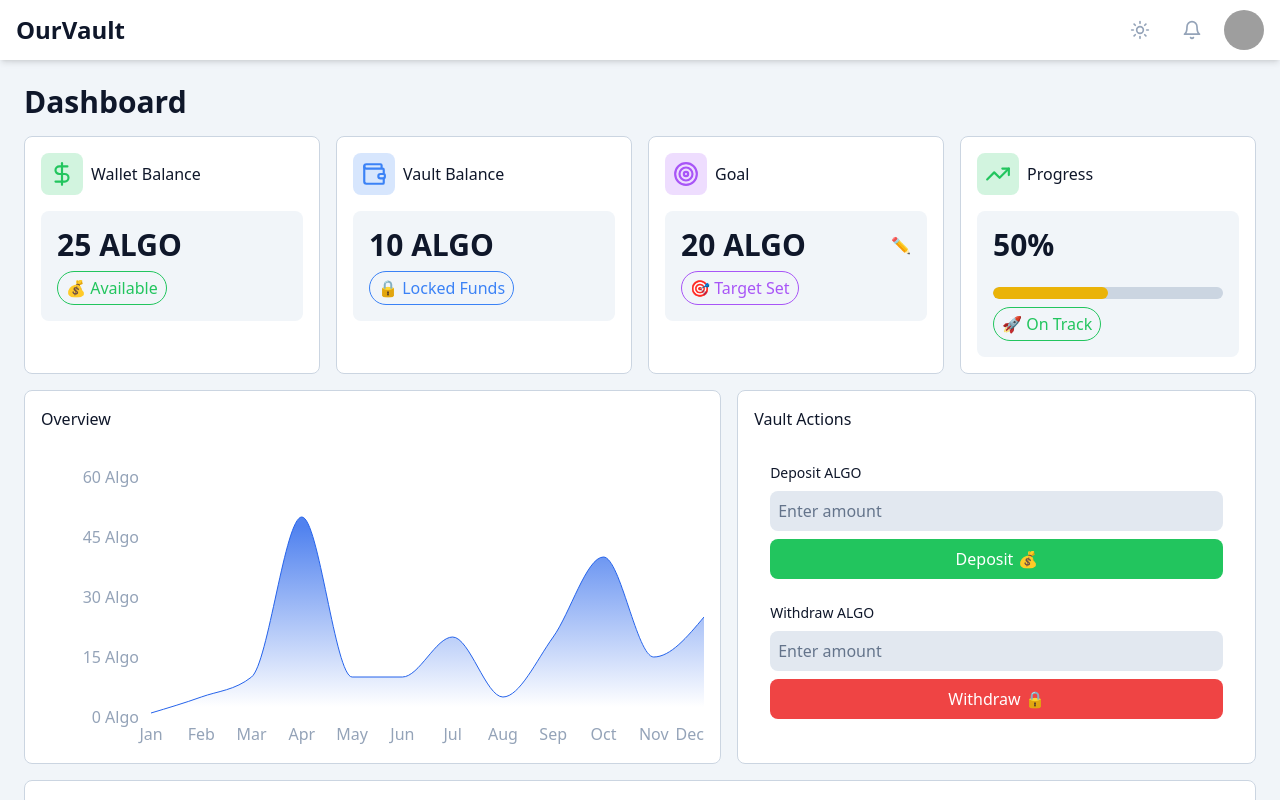
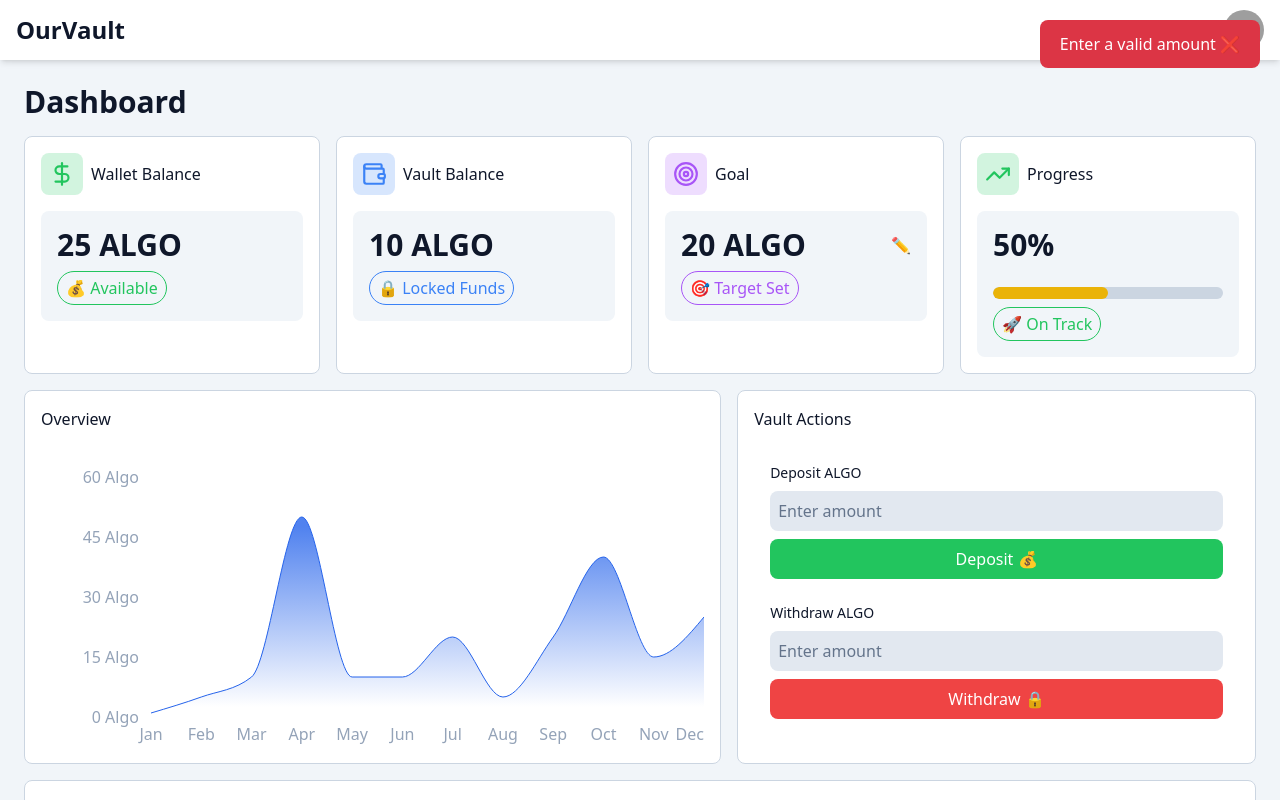
Before and after one commit to itisrudraa/temp-ds-repo, a React (Vite) app: page / in a window 1280 px wide. Both pictures are taken after a click on the button "Deposit 💰". Built offline with nearby package versions, Linux system fonts and the light colour scheme; grey boxes are pictures that could not be loaded.

Commit message:
replace alert with notification bar

```diff
--- a/src/index.css
+++ b/src/index.css
@@ -70,3 +70,37 @@
 .recharts-tooltip-item {
     @apply text-base font-medium !text-blue-500 dark:!text-blue-600;
 }
+
+.notification {
+    position: fixed;
+    top: 20px;
+    right: 20px;
+    padding: 12px 20px;
+    border-radius: 8px;
+    font-weight: 500;
+    z-index: 1000;
+    color: white;
+    animation: slideIn 0.3s ease;
+}
+
+.notification.success {
+    background: #28a745;
+}
+
+.notification.error {
+    background: #dc3545;
+}
+
+.notification.warning {
+    background: #ffc107;
+    color: black;
+}
+
+@keyframes slideIn {
+    from {
+        transform: translateX(100%);
+    }
+    to {
+        transform: translateX(0);
+    }
+}
--- a/src/routes/dashboard/page.jsx
+++ b/src/routes/dashboard/page.jsx
@@ -23,6 +23,20 @@ const DashboardPage = () => {
             saved: 10,
             goal: 20
         };
+
+        const [notification, setNotification] = useState({
+    message: "",
+    type: "",
+    show: false
+});
+
+const showNotification = (message, type = "info") => {
+    setNotification({ message, type, show: true });
+
+    setTimeout(() => {
+        setNotification(prev => ({ ...prev, show: false }));
+    }, 3000);
+};
         const progress = goal > 0 ? (vaultData.saved / goal) * 100 : 0;
 
         const handleDeposit = () => {
@@ -30,7 +44,7 @@ const DashboardPage = () => {
 
             // to handle Invalid input
            if (!amount || amount <= 0) {
-                alert("Enter a valid amount ❌");
+        showNotification("Enter a valid amount ❌", "error");
         return;
     }
 
@@ -46,6 +60,8 @@ const DashboardPage = () => {
                 ...prev
             ]);
 
+                showNotification("Deposit successful ✅", "success");
+
             setDepositAmount("");
         };
 
@@ -53,13 +69,13 @@ const DashboardPage = () => {
             const amount = Number(withdrawAmount);
 
              if (!amount || amount <= 0) {
-                alert("Enter valid amount ❌");
+        showNotification("Enter valid amount ❌", "error");
         return;
     }
 
             // smart Goal lock
             if (vaultData.saved < goal) {
-                alert("Funds are locked until goal is reached 🔒");
+        showNotification("Funds are locked until goal is reached 🔒", "warning");
 
         setTransactions(prev => [
             {
@@ -75,7 +91,7 @@ const DashboardPage = () => {
 
             // 🚫 Prevent overdraft
             if (amount > vaultData.saved) {
-                alert("Insufficient balance ❌");
+        showNotification("Insufficient balance ❌", "error");
         return;
     }
 
@@ -90,6 +106,8 @@ const DashboardPage = () => {
                 ...prev
             ]);
 
+             showNotification("Withdrawal successful 💸", "success");
+
             setWithdrawAmount("");
         };
 
@@ -97,15 +115,16 @@ const DashboardPage = () => {
     const value = Number(newGoal);
 
     if (!value || value <= 0) {
-                alert("Enter valid goal ❌");
+        showNotification("Enter valid goal ❌", "error");
         return;
     }
 
     setGoal(value);
     setIsEditingGoal(false);
     setNewGoal("");
+
+    showNotification("Goal updated 🎯", "success");
 };
-
 
     return (
         <div className="flex flex-col gap-y-4">
@@ -302,6 +321,12 @@ const DashboardPage = () => {
                     </div>
                     <div className="card-body h-[300px] flex flex-col gap-6 p-4">
 
+                        {notification.show && (
+    <div className={`notification ${notification.type}`}>
+        {notification.message}
+    </div>
+)}
+
                         {/* 🟢 DEPOSIT */}
                         <div className="flex flex-col gap-2">
                             <p className="text-sm font-medium text-slate-900 dark:text-slate-100">Deposit ALGO</p>
```
Lines whose indentation alone changed are shown as unchanged.
